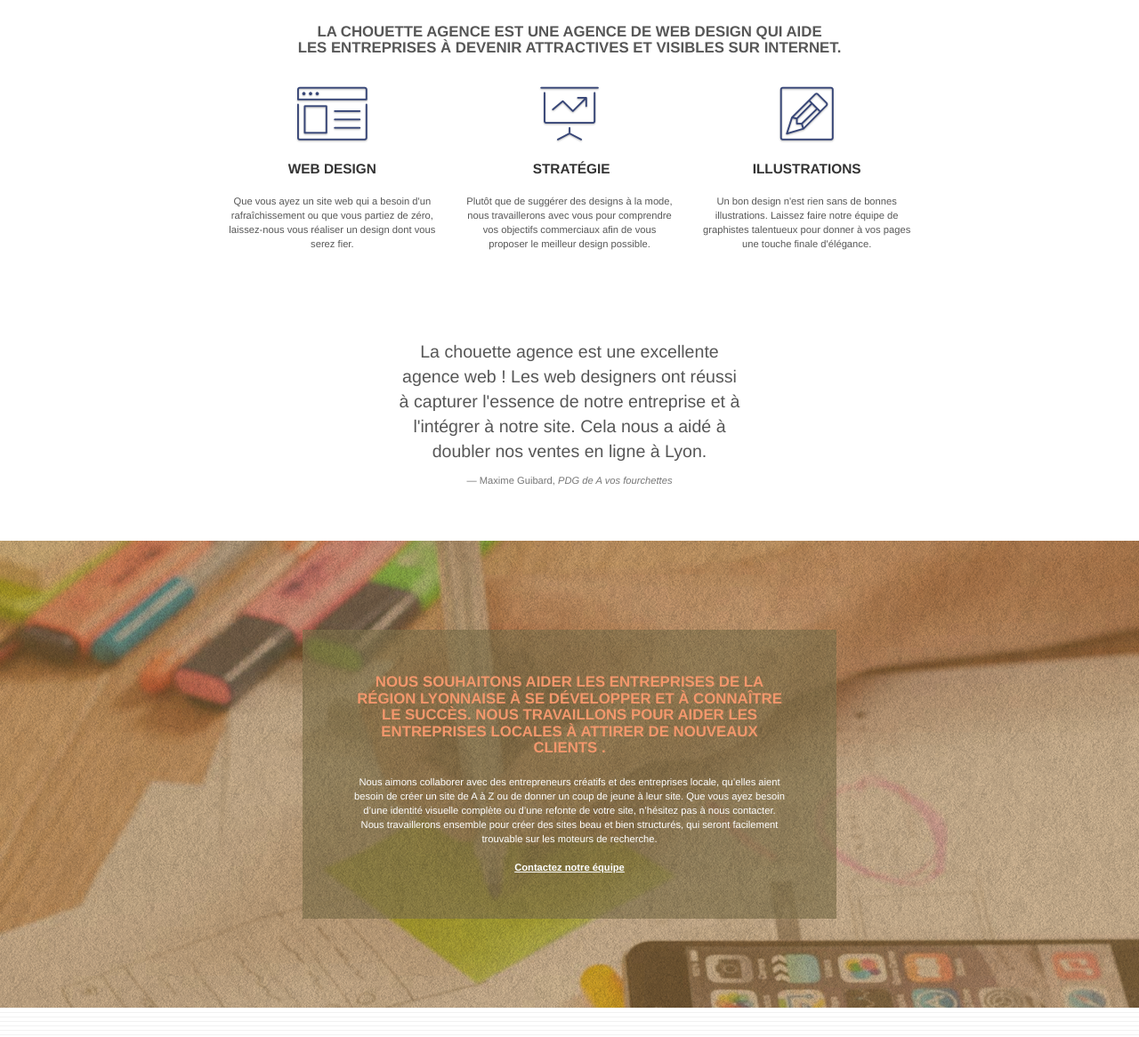
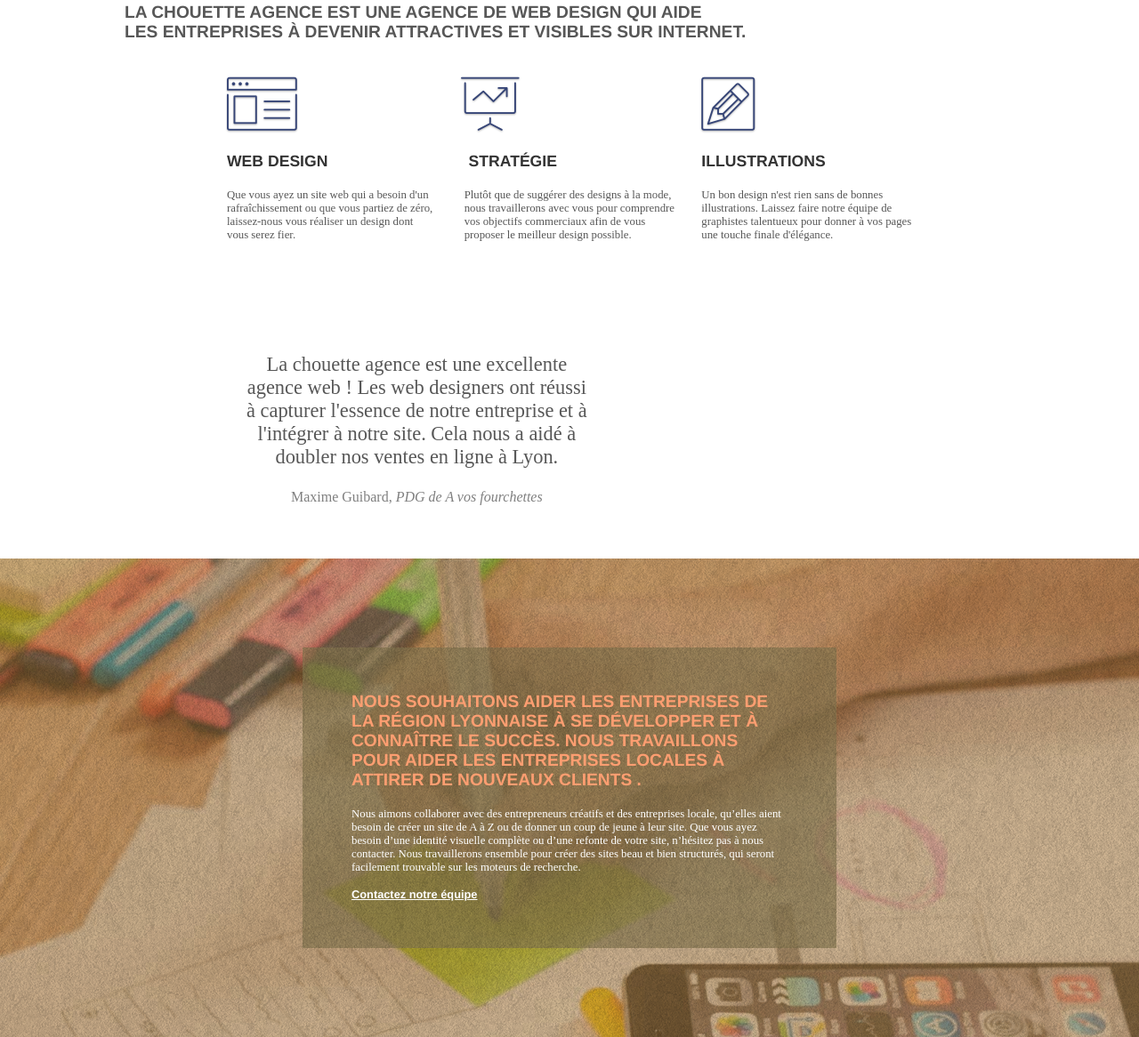
Before and after one commit to Ibiral/lachouetteagence, a plain HTML site: page index.html in a window 1280 px wide. Shown: the part 572-1738 px from the top of the page at 89% size. Drawn offline with nearby package versions, Linux system fonts and the light colour scheme.

Commit message:
modif de la version bootstrap css et js

```diff
--- a/index.html
+++ b/index.html
@@ -8,7 +8,8 @@
 	<meta name="viewport" content="width=device-width, initial-scale=1.0, viewport-fit=cover">
 	<link rel="shortcut icon" type="image/png" href="favicon.jpg">
 
-	<link rel="stylesheet" href="https://cdnjs.cloudflare.com/ajax/libs/twitter-bootstrap/3.3.5/css/bootstrap.css" integrity="sha512-++bHK0UNrNHW3LVNLzgTm2G7uOH6Kd+Ved0sskOL0+TY7pr5AcWQgR19kdjAhyyiQRDjFwXubDGqTvjnS09HNA==" crossorigin="anonymous" />
+	<link rel="stylesheet" href="https://cdnjs.cloudflare.com/ajax/libs/twitter-bootstrap/4.4.0/css/bootstrap-grid.min.css" integrity="sha512-MXMUFjZ9EsiEFzCPxN23O1hnfi2dBXEwo4z66YClvlzYrR/+gAlakBssEiMwfdO0cxigPw/Amozi1i2p6uK41g==" crossorigin="anonymous" />
+	<!--<link rel="stylesheet" href="https://cdnjs.cloudflare.com/ajax/libs/twitter-bootstrap/3.3.5/css/bootstrap.css" integrity="sha512-++bHK0UNrNHW3LVNLzgTm2G7uOH6Kd+Ved0sskOL0+TY7pr5AcWQgR19kdjAhyyiQRDjFwXubDGqTvjnS09HNA==" crossorigin="anonymous" /> -->
 	<link rel="stylesheet" type="text/css" href="style.css">
     <!--<link rel="preload" href="https://cdnjs.cloudflare.com/ajax/libs/font-awesome/4.7.0/css/font-awesome.min.css" integrity="sha512-SfTiTlX6kk+qitfevl/7LibUOeJWlt9rbyDn92a1DqWOw9vWG2MFoays0sgObmWazO5BQPiFucnnEAjpAB+/Sw==" crossorigin="anonymous" as="style" />-->
 	<link rel="stylesheet" type="text/css" href="./css/font-awesome.css">
@@ -16,7 +17,8 @@
 	<link rel="stylesheet" type="text/css" href="./css/et-line.css">
 
 	<script src="https://cdnjs.cloudflare.com/ajax/libs/jquery/2.1.0/jquery.min.js" integrity="sha512-qp27nuUylUgwBZJHsmm3W7klwuM5gke4prTvPok3X5zi50y3Mo8cgpeXegWWrdfuXyF2UdLWK/WCb5Mv7CKHcA==" crossorigin="anonymous"></script>
-	<script src="https://cdnjs.cloudflare.com/ajax/libs/twitter-bootstrap/3.3.5/js/bootstrap.min.js" integrity="sha512-K1qjQ+NcF2TYO/eI3M6v8EiNYZfA95pQumfvcVrTHtwQVDG+aHRqLi/ETn2uB+1JqwYqVG3LIvdm9lj6imS/pQ==" crossorigin="anonymous"></script>
+	<script src="https://cdnjs.cloudflare.com/ajax/libs/twitter-bootstrap/4.4.0/js/bootstrap.min.js" integrity="sha512-P80p6tohVkKfeJBb6xFNw7PAlgdY4rZWSZbLu5UtuGGiC85I0P7uuSEpes/Yvq/djrmUZ3ZiyU1295dCacFlQg==" crossorigin="anonymous"></script>
+	<!--<script src="https://cdnjs.cloudflare.com/ajax/libs/twitter-bootstrap/3.3.5/js/bootstrap.min.js" integrity="sha512-K1qjQ+NcF2TYO/eI3M6v8EiNYZfA95pQumfvcVrTHtwQVDG+aHRqLi/ETn2uB+1JqwYqVG3LIvdm9lj6imS/pQ==" crossorigin="anonymous"></script> -->
 	<script src="./js/blocs.js"></script>
 	<script src="./js/jquery.touchSwipe.js" defer></script>
 
--- a/style.css
+++ b/style.css
@@ -790,7 +790,7 @@ h4 {
 }
 
 .tc-white {
-    color: #F3976C!important;
+    color: #ff9e71!important;
 }
 
 .btn-atomic-tangerine {
```
